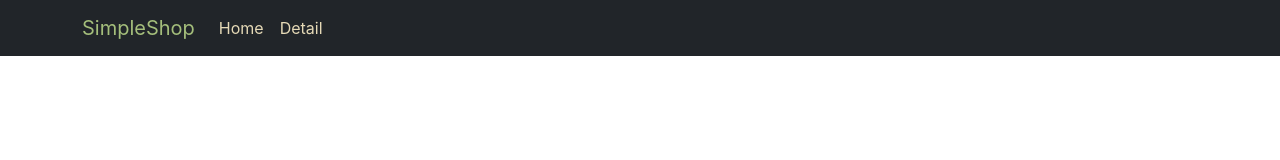
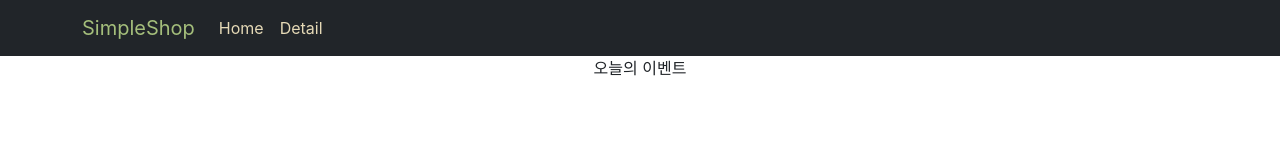
Before and after one commit to kyeongwxx/simple-shop, a React (Create React App) app: page /event in a window 1280 px wide. Shown: the top 160 px of the page. Built offline with nearby package versions, Linux system fonts and the light colour scheme.

Commit message:
feat: 404 페이지 설정 및 nested routes 활용 페이지 이동

```diff
--- a/src/App.js
+++ b/src/App.js
@@ -2,8 +2,9 @@ import { Container, Nav, Navbar, Row } from "react-bootstrap";
 import "./App.css";
 import { Card } from "./components/Card";
 import data from "./data";
-import { Routes, Route, useNavigate, Outlet } from "react-router-dom";
+import { Routes, Route, useNavigate } from "react-router-dom";
 import { Detail } from "./pages/Detail";
+import { Event } from "./pages/Event";
 
 function App() {
   let navigate = useNavigate();
@@ -44,6 +45,13 @@ function App() {
         />
 
         <Route path="/detail" element={<Detail />} />
+
+        <Route path="/event" element={<Event />}>
+          <Route path="one" element={<div>첫 주문시 양배추즙 서비스</div>} />
+          <Route path="two" element={<div>생일기념 쿠폰받기</div>} />
+        </Route>
+
+        <Route path="*" element={<div>404</div>} />
       </Routes>
     </div>
   );
--- /dev/null
+++ b/src/pages/Event.js
@@ -0,0 +1,10 @@
+import { Outlet } from "react-router-dom";
+
+export const Event = () => {
+  return (
+    <>
+      <div>오늘의 이벤트</div>
+      <Outlet></Outlet>
+    </>
+  );
+};
```
